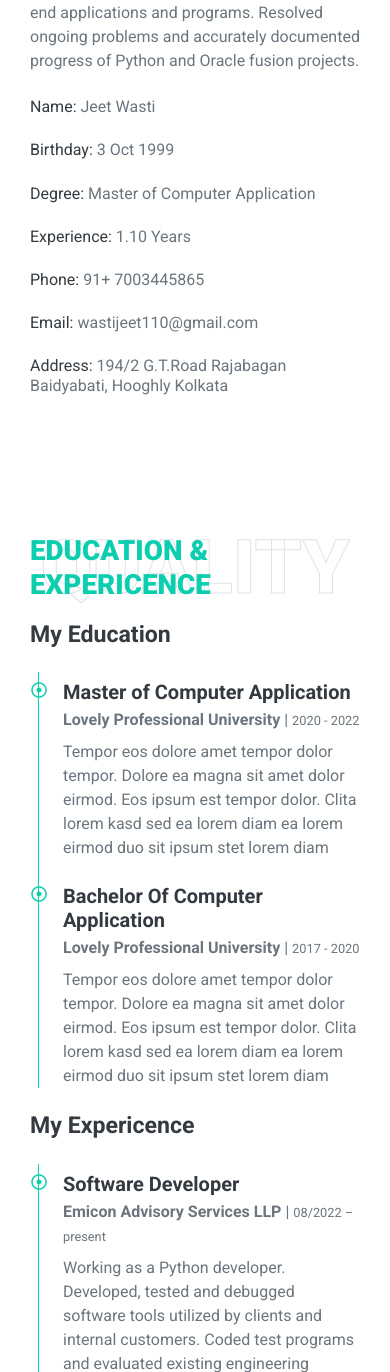
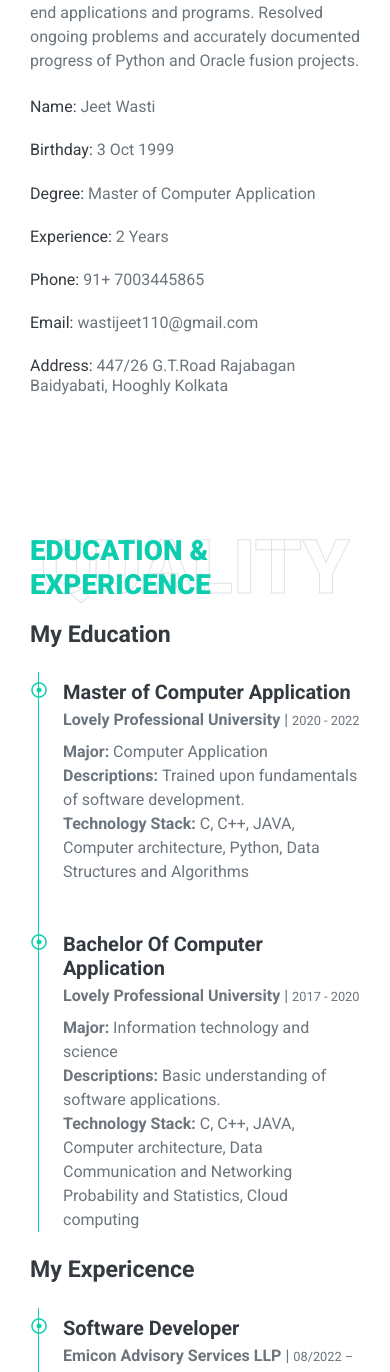
Before and after one commit to jeet004a/Jeet-Portfolio, a Django app: page / in a window 390 px wide. Shown: the part 1504-2876 px from the top of the page. Run offline with Django 4.2, Linux system fonts and the light colour scheme; some libraries are stand-ins or nearby versions.

Commit message:
Second commit of the day

```diff
--- a/app/templates/index.html
+++ b/app/templates/index.html
@@ -49,7 +49,7 @@
                 -->
                 <a href="#contact" class="nav-item nav-link">Contact</a>
             </div>
-            <a href="" class="btn btn-outline-primary d-none d-lg-block">Hire Me</a>
+            <a href="https://www.linkedin.com/in/jeet-wasti-537838158/" target="_blank" class="btn btn-outline-primary d-none d-lg-block">Hire Me</a>
         </div>
     </nav>
     <!-- Navbar End -->
@@ -121,10 +121,10 @@
                         <div class="col-sm-6 py-2"><h6>Name: <span class="text-secondary">Jeet Wasti</span></h6></div>
                         <div class="col-sm-6 py-2"><h6>Birthday: <span class="text-secondary">3 Oct 1999</span></h6></div>
                         <div class="col-sm-6 py-2"><h6>Degree: <span class="text-secondary">Master of Computer Application</span></h6></div>
-                        <div class="col-sm-6 py-2"><h6>Experience: <span class="text-secondary">1.10 Years</span></h6></div>
+                        <div class="col-sm-6 py-2"><h6>Experience: <span class="text-secondary">2 Years</span></h6></div>
                         <div class="col-sm-6 py-2"><h6>Phone: <span class="text-secondary">91+ 7003445865</span></h6></div>
                         <div class="col-sm-6 py-2"><h6>Email: <span class="text-secondary">wastijeet110@gmail.com</span></h6></div>
-                        <div class="col-sm-6 py-2"><h6>Address: <span class="text-secondary">194/2 G.T.Road Rajabagan Baidyabati, Hooghly Kolkata</span></h6></div>
+                        <div class="col-sm-6 py-2"><h6>Address: <span class="text-secondary">447/26 G.T.Road Rajabagan Baidyabati, Hooghly Kolkata</span></h6></div>
                         <!--
                         <div class="col-sm-6 py-2"><h6>Linkdin: <span class="text-secondary"><a href="https://www.linkedin.com/in/jeet-wasti-537838158/" target="_blank">Click!</a></span></h6></div>
                         -->
@@ -155,13 +155,23 @@
                             <i class="far fa-dot-circle text-primary position-absolute" style="top: 2px; left: -32px;"></i>
                             <h5 class="font-weight-bold mb-1">Master of Computer Application</h5>
                             <p class="mb-2"><strong>Lovely Professional University</strong> | <small>2020 - 2022</small></p>
-                            <p>Tempor eos dolore amet tempor dolor tempor. Dolore ea magna sit amet dolor eirmod. Eos ipsum est tempor dolor. Clita lorem kasd sed ea lorem diam ea lorem eirmod duo sit ipsum stet lorem diam</p>
+                            <p><strong>Major: </strong>Computer Application
+<br>
+                            <strong> Descriptions: </strong>Trained upon fundamentals of software development.
+                                <br>
+                                <strong>Technology Stack:</strong> C, C++, JAVA, Computer architecture, Python, Data Structures and Algorithms</p>
                         </div>
+                        <br>
                         <div class="position-relative mb-4">
                             <i class="far fa-dot-circle text-primary position-absolute" style="top: 2px; left: -32px;"></i>
                             <h5 class="font-weight-bold mb-1">Bachelor Of Computer Application</h5>
                             <p class="mb-2"><strong>Lovely Professional University</strong> | <small>2017 - 2020</small></p>
-                            <p>Tempor eos dolore amet tempor dolor tempor. Dolore ea magna sit amet dolor eirmod. Eos ipsum est tempor dolor. Clita lorem kasd sed ea lorem diam ea lorem eirmod duo sit ipsum stet lorem diam</p>
+                            <p><strong>Major: </strong>Information technology and science
+                                <br>
+                            <strong> Descriptions: </strong>Basic understanding of software applications.
+                                <br>
+                                <strong>Technology Stack:</strong> C, C++, JAVA, Computer architecture, Data Communication and Networking
+                                Probability and Statistics, Cloud computing</p>
                         </div>
                         <!--
                         <div class="position-relative mb-4">
@@ -525,7 +535,7 @@
                 <div class="col-lg-8">
                     <div class="contact-form text-center">
                         <div id="success"></div>
-                        <form name="sentMessage" action="." novalidate="novalidate" method="post">
+                        <form name="sentMessage" action="."  method="post">
                             {%csrf_token%}
                             <div class="form-row">
                                 <div class="control-group col-sm-6">
@@ -581,7 +591,9 @@
                 <span class="px-3">|</span>
                 <a class="text-white" href="#">Help</a>
             </div>
-            <p class="m-0">&copy; <a class="text-white font-weight-bold" href="#">Domain Name</a>. All Rights Reserved. Designed by <a class="text-white font-weight-bold" href="https://htmlcodex.com">HTML Codex</a>
+            <p class="m-0">&copy; <a class="text-white font-weight-bold" href="#">Domain Name</a>. All Rights Reserved.
+                 <!-- Designed by  -->
+                <!-- <a class="text-white font-weight-bold" href="https://htmlcodex.com">HTML Codex</a> -->
             </p>
         </div>
     </div>
```
Also changed, not shown: db.sqlite3.
